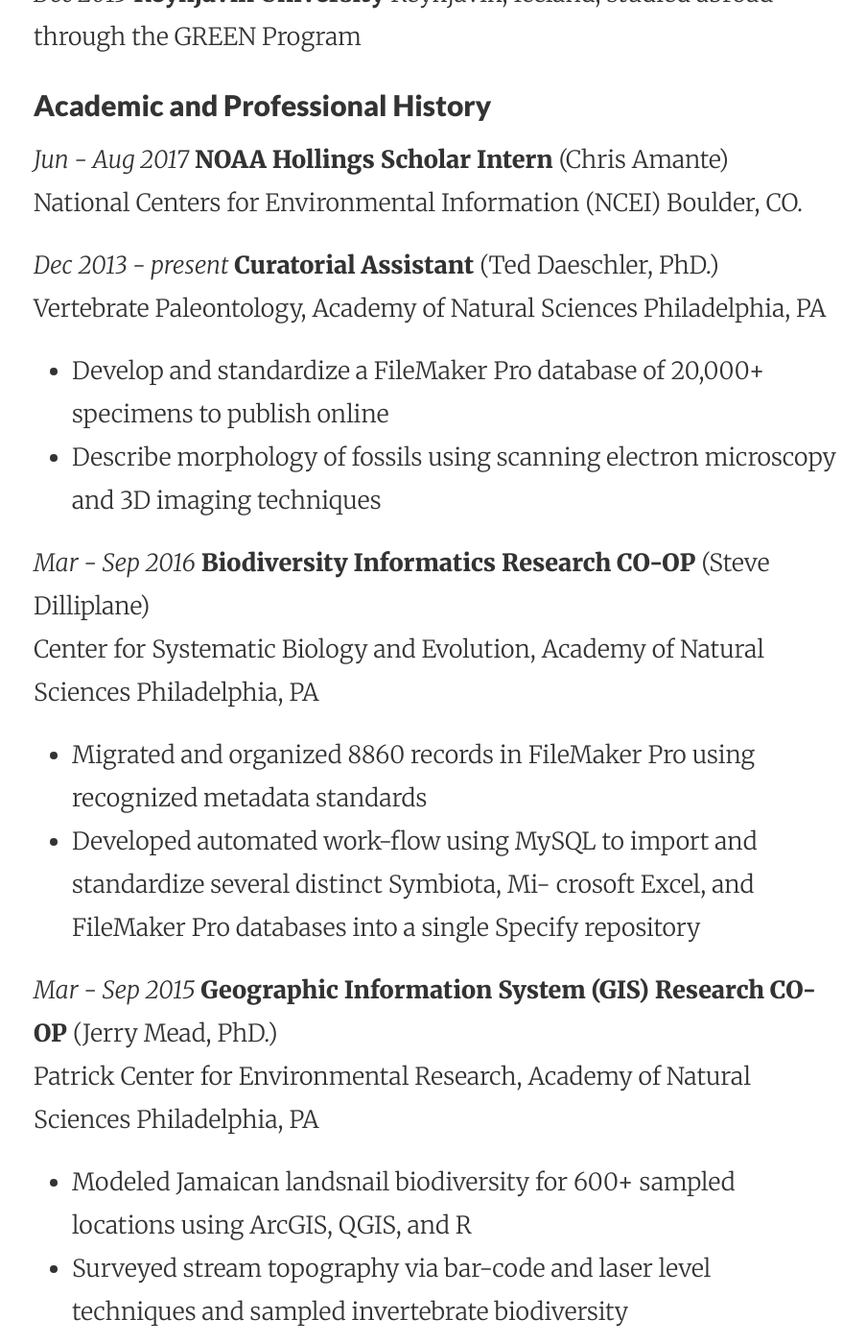
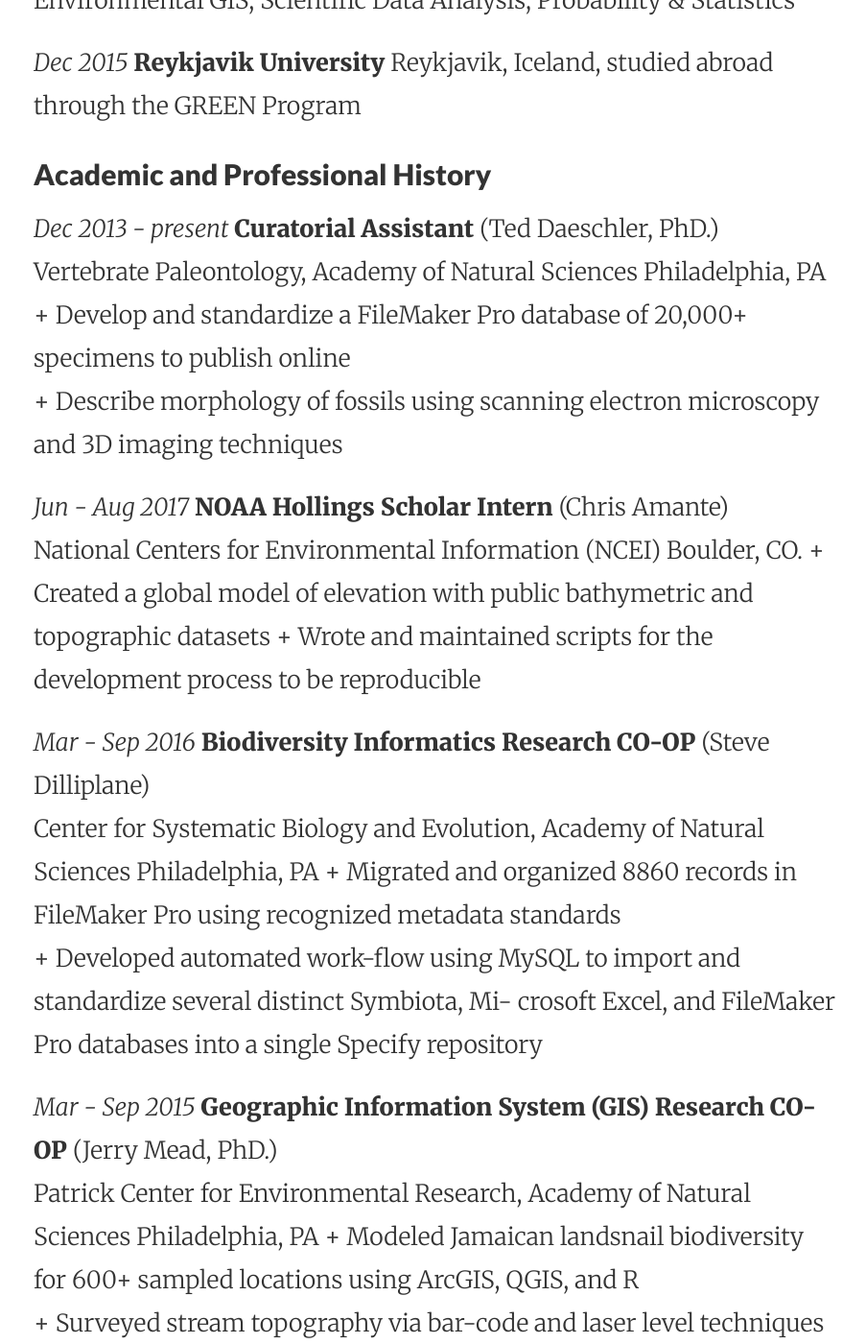
Before and after one commit to MonroeMegalonyx/vjoleary.github.io, a Jekyll site: the page built from cv.html, in a window 1280 px wide and 1400 px high, scrolled down 1094 px. Shown: the whole window at 96% size, without its empty margins (185-1088 px from the left). Built offline with Jekyll 4.4.1, drawn with Linux system fonts in a browser that asks for light colours; nearby versions of some CDN libraries; some web fonts are replaced; some of the changed text lies outside the part shown.

Commit message:
Update cv.html

```diff
--- a/cv.html
+++ b/cv.html
@@ -18,7 +18,7 @@ tags: cv
   <style type="text/css">code{white-space: pre;}</style>
 </head>
 <body>
-<h2 id="vincent-oleary">Vincent O'Leary</h2>
+<h1 id="vincent-oleary">Vincent O'Leary</h1>
 <p><a href="mailto:vincentoleary@drexel.edu">vincentoleary@drexel.edu</a><br />
 <a href="http://www.vincentoleary.com">vincentoleary.com</a><br />
 <a href="https://www.github.com/vjoleary">github.com/vjoleary</a><br />
@@ -29,99 +29,71 @@ BS <strong>Environmental Science</strong> - Minors in <em>Mathematics, Geoscienc
 <em>Relevant Courses</em>: Biogeography, Biodiversity, Earth System Processes, GIS &amp; Environmental Modeling, GIS &amp; Field Surveying Methods, Environmental GIS, Scientific Data Analysis, Probability &amp; Statistics</p>
 <p><em>Dec 2015</em> <strong>Reykjavik University</strong> Reykjavik, Iceland, studied abroad through the GREEN Program</p>
 <h2 id="academic-and-professional-history">Academic and Professional History</h2>
+<p><em>Dec 2013 - present</em> <strong>Curatorial Assistant</strong> (Ted Daeschler, PhD.)<br />
+Vertebrate Paleontology, Academy of Natural Sciences Philadelphia, PA + Develop and standardize a FileMaker Pro database of 20,000+ specimens to publish online<br />
++ Describe morphology of fossils using scanning electron microscopy and 3D imaging techniques</p>
 <p><em>Jun - Aug 2017</em> <strong>NOAA Hollings Scholar Intern</strong> (Chris Amante)<br />
-National Centers for Environmental Information (NCEI) Boulder, CO.</p>
-<p><em>Dec 2013 - present</em> <strong>Curatorial Assistant</strong> (Ted Daeschler, PhD.)<br />
-Vertebrate Paleontology, Academy of Natural Sciences Philadelphia, PA</p>
-<ul>
-<li>Develop and standardize a FileMaker Pro database of 20,000+ specimens to publish online<br />
-</li>
-<li>Describe morphology of fossils using scanning electron microscopy and 3D imaging techniques</li>
-</ul>
+National Centers for Environmental Information (NCEI) Boulder, CO. + Created a global model of elevation with public bathymetric and topographic datasets + Wrote and maintained scripts for the development process to be reproducible</p>
 <p><em>Mar - Sep 2016</em> <strong>Biodiversity Informatics Research CO-OP</strong> (Steve Dilliplane)<br />
-Center for Systematic Biology and Evolution, Academy of Natural Sciences Philadelphia, PA</p>
-<ul>
-<li>Migrated and organized 8860 records in FileMaker Pro using recognized metadata standards<br />
-</li>
-<li>Developed automated work-flow using MySQL to import and standardize several distinct Symbiota, Mi- crosoft Excel, and FileMaker Pro databases into a single Specify repository</li>
-</ul>
+Center for Systematic Biology and Evolution, Academy of Natural Sciences Philadelphia, PA + Migrated and organized 8860 records in FileMaker Pro using recognized metadata standards<br />
++ Developed automated work-flow using MySQL to import and standardize several distinct Symbiota, Mi- crosoft Excel, and FileMaker Pro databases into a single Specify repository</p>
 <p><em>Mar - Sep 2015</em> <strong>Geographic Information System (GIS) Research CO-OP</strong> (Jerry Mead, PhD.)<br />
-Patrick Center for Environmental Research, Academy of Natural Sciences Philadelphia, PA</p>
-<ul>
-<li>Modeled Jamaican landsnail biodiversity for 600+ sampled locations using ArcGIS, QGIS, and R<br />
-</li>
-<li>Surveyed stream topography via bar-code and laser level techniques and sampled invertebrate biodiversity</li>
-</ul>
+Patrick Center for Environmental Research, Academy of Natural Sciences Philadelphia, PA + Modeled Jamaican landsnail biodiversity for 600+ sampled locations using ArcGIS, QGIS, and R<br />
++ Surveyed stream topography via bar-code and laser level techniques and sampled invertebrate biodiversity</p>
 <p><em>Jun - Aug 2014</em> <strong>STAR (Students Tackling Advanced Research) Scholar</strong> (Daniel Duran, PhD.)<br />
-Drexel University Office of Undergraduate Research Philadelphia, PA</p>
-<ul>
-<li>Forecasted potential range expansion of invasive crayfish using MaxEnt and online environmental data</li>
-</ul>
+Drexel University Office of Undergraduate Research Philadelphia, PA + Forecasted potential range expansion of invasive crayfish using MaxEnt and online environmental data</p>
 <h2 id="activities">Activities</h2>
-<p><em>2016 - present</em> <strong>Student Ambassador</strong> for Drexel Fellowships Office<br />
-<em>2015</em> <strong>Founding member</strong> and event coordinator of two new student professional societies at Drexel University<br />
-<em>2013 - 2017</em> <strong>Vice President</strong> Phi Kappa Psi Fraternity Philadelphia, PA</p>
-<ul>
-<li>Presided over 70 members and implemented new messaging system to improve notifications and archiving*</li>
-</ul>
-<p><em>2013 - 2015</em> <strong>President</strong> Drexel Smart Initiatives Program - Drexel Smart House Project Philadelphia, PA</p>
-<ul>
-<li>Secured funding for original student research and partnered with Philadelphia Water Department and PECO*</li>
-</ul>
+<p><em>2016 - present</em> <strong>Student Ambassador</strong> for Drexel Fellowships Office</p>
+<p><em>2015</em> <strong>Founding member</strong> and event coordinator of two new student professional societies at Drexel University</p>
+<p><em>2013 - 2017</em> <strong>Vice President</strong> Phi Kappa Psi Fraternity Philadelphia, PA + Presided over 70 members and implemented new messaging system to improve notifications and archiving*</p>
+<p><em>2013 - 2015</em> <strong>President</strong> Drexel Smart Initiatives Program - Drexel Smart House Project Philadelphia, PA<br />
++ Secured funding for original student research and partnered with Philadelphia Water Department and PECO*</p>
 <h2 id="teaching-and-outreach">Teaching and Outreach</h2>
-<p><em>2017</em> <strong>Science fair judge</strong> for Alain Locke Elementary School science fair<br />
+<p><em>2017 - present</em> <strong>Society for Science and the Public Advocate</strong> working with the Drexel Lindy Center and community partners to develop and oversee a high school science fair mentorship program in West Philadelphia high schools <em>2017</em> <strong>Science fair judge</strong> for Alain Locke Elementary School science fair<br />
 <em>2017</em> <strong>Guest lecturer</strong> for Alain Locke Elementary School fifth grade students<br />
 <em>2016 - present</em> <strong>Drexel Community Scholar</strong> coordinating after-school STEM activities for students in West Philadelphia elementary schools<br />
 <em>2014</em> Co-created new community based learning course at Drexel focused around climate change, urban ecology, and scientific communication which was offered to 18 students in the fall term of 2014<br />
 <em>2008 - 2013</em> <strong>Educator</strong> Oglebay Good Zoo Wheeling, WV</p>
 <h2 id="presentations">Presentations</h2>
-<p>7 - (PLANNED) Shirey, V., <strong>V. O’Leary</strong>, S. Dilliplane. More Than a Map: Adventures in Biodiversity Informatics Visualization. <em>The Society For The Preservation of Natural History Collections Annual Meeting</em> 2017.<br />
-6 - (PLANNED) <strong>O’Leary,V</strong>. Digitization of the ANSP Vertebrate Paleontology collections. <em>Drexel University’s Week of Undergraduate Excellence</em> 2017.<br />
-5 - (PLANNED) <strong>O’Leary, V</strong>. Building Communities around a Shared River. <em>Drexel University’s Week of Undergraduate Excellence</em> 2017.<br />
+<p>8 - <strong>O'Leary, V</strong>., C. Amante. GLOBATO: An enhanced global relief model at 30 arc-seconds resolution. <em>NOAA Hollings Scholarship Science and Education Symposium</em> 2017.<br />
+7 - Shirey, V., <strong>V. O’Leary</strong>, S. Dilliplane. More Than a Map: Adventures in Biodiversity Informatics Visualization. <em>The Society For The Preservation of Natural History Collections Annual Meeting</em> 2017.<br />
+6 - <strong>O’Leary,V</strong>. Digitization of the ANSP Vertebrate Paleontology collections. <em>Drexel University’s Week of Undergraduate Excellence</em> 2017.<br />
+5 - <strong>O’Leary, V</strong>. Building Communities around a Shared River. <em>Drexel University’s Week of Undergraduate Excellence</em> 2017.<br />
 4 - <strong>O’Leary, V</strong>., T. Daeschler. Building an urban ecology curriculum along the Schuylkill River walking trail. <em>Student Conference on Global Challenges</em> 2016.<br />
 3 - <strong>O’Leary, V</strong>. 1 Footpath, 100 Stories: Climate change and the importance of ”talking science”. <em>Presented twice for Drexel University’s Undergraduate Research Nerd Nite</em> 2016.<br />
 2 - <strong>O’Leary, V</strong>., M. Sei, G. Rosenberg and J. Mead. Defining spatial distributions of landsnail biodiversity in Jamaica. <em>1) the National Conference on Undergraduate Research, 2) the Harvard Undergraduate Research Conference, and 3) the Stanford Undergraduate Research Conference</em> 2016.<br />
 1 - <strong>O'Leary, V</strong>., Z. Loughman. Habitat Preferences and Movement Patterns of Invasive Virile Crayfish Determined by Radio-Telemetry. <em>National Junior Science and Humanities Symposium</em> 2013.</p>
 <h2 id="posters">Posters</h2>
-<p>5 - (DECLINED) <strong>O’Leary, V</strong>., V. Shirey, S. Dilliplane. Connecting natural history collections to their his- torical context and telling those stories to a global online audience. <em>Ecological Society of America Annual Meeting</em> 2017.<br />
-4 - (PLANNED) Shirey, V., <strong>V. O’Leary</strong>, S. Dilliplane. Big Data Opportunities in Ecological and Biodiversity Informatics: A Functional Trait Perspective. <em>Digital Data in Biodiversity Research Conference</em> 2017.<br />
+<p>6 - (PLANNED) <strong>O'Leary, V</strong>., C. Amante. GLOBATO: An enhanced global relief model at 30 arc-seconds resolution. <em>American Geophysical Union Annual Meeting</em> 2017.<br />
+5 - (DECLINED) <strong>O’Leary, V</strong>., V. Shirey, S. Dilliplane. Connecting natural history collections to their historical context and telling those stories to a global online audience. <em>Ecological Society of America Annual Meeting</em> 2017.<br />
+4 - Shirey, V., <strong>V. O’Leary</strong>, S. Dilliplane. Big Data Opportunities in Ecological and Biodiversity Informatics: A Functional Trait Perspective. <em>Digital Data in Biodiversity Research Conference</em> 2017.<br />
 3 - Raphelson, M., <strong>V. O’Leary</strong>, A. Adams, K. Luckenbill and T. Daeschler. Student projects using digital imaging techniques in Vertebrate Paleontology to capture new details of Late Devonian-age fossils. <em>Drexel University Research Day</em> 2016.<br />
 2 - <strong>O’Leary, V</strong>., D. Duran. Niche Modeling for Management of Invasive Crayfish. <em>STAR Scholars Summer Showcase Program</em> 2014.<br />
 1 - <strong>O'Leary, V</strong>., Z. Loughman. A Multi-Year Analysis of Orconectid Crayfish Invasion Dynamics in West Virginia Utilizing Laboratory and Field Methodologies. <em>Science Talent Search Competition</em> 2013.</p>
 <h2 id="awards-and-grants">Awards and Grants</h2>
-<p><em>2017</em></p>
-<ul>
-<li>Truman Scholarship<br />
-</li>
-<li>Udall Scholarship<br />
-</li>
-<li>Society for Science and the Public Advocate Grant ($3,000)</li>
-</ul>
-<p><em>2016</em></p>
-<ul>
-<li>National Oceanic and Atmospheric Administration (NOAA) Hollings Scholarship<br />
-</li>
-<li>Drexel University ExCITe Center Seed Fund Research Grant ($5,000)<br />
-</li>
-<li>Drexel University Steinbright Corporate Partners Scholarship<br />
-</li>
-<li>American Leadership Academy NBD Scholarship</li>
-</ul>
-<p><em>2015</em> Drexel University Office of Undergraduate Research SuperNova Fellow<br />
-<em>2013</em> Minor planet 28592 named ”O’Leary” for being a finalist of the Intel Science Talent Search<br />
-<em>2012</em> Drexel University Tuition Scholarship at the Intel International Science and Engineering Fair</p>
+<p><em>2017</em> + Truman Scholarship<br />
++ Udall Scholarship<br />
++ Society for Science and the Public Advocate Grant ($3,000) + Drexel University Arcadia Grant ($3000)</p>
+<p><em>2016</em> + National Oceanic and Atmospheric Administration (NOAA) Hollings Scholarship<br />
++ Drexel University ExCITe Center Seed Fund Research Grant ($5,000)<br />
++ Drexel University Steinbright Corporate Partners Scholarship<br />
++ American Leadership Academy NBD Scholarship</p>
+<p><em>2015</em> + Drexel University Office of Undergraduate Research SuperNova Fellow</p>
+<p><em>2013</em> + Minor planet 28592 named ”O’Leary” for being a finalist of the Intel Science Talent Search</p>
+<p><em>2012</em> + Drexel University Tuition Scholarship at the Intel International Science and Engineering Fair</p>
 <h2 id="professional-societies">Professional Societies</h2>
 <p><em>since 2017</em> - American Association for the Advancement of Science (AAAS)<br />
+<em>since 2017</em> - American Geophysical Union (AGU)<br />
 <em>since 2017</em> - Society for the Preservation of Natural History Collections (SPNHC)<br />
-<em>since 2014</em> - Ecological Society of America (ESA)<br />
-<em>since 2014</em> - Geological Society of America (GSA)<br />
+<em>since 2014</em> - Ecological Society of America (ESA) <em>since 2014</em> - Geological Society of America (GSA)<br />
 <em>since 2009</em> - Society for Science and the Public (SSP)</p>
 <h2 id="skills">Skills</h2>
 <p><strong>Field and Lab</strong><br />
 Kinematic surveying using RTK/PPK and total station (TST) units, Barcode and laser level surveying, Water quality via YSI measurements, Marsh-McBirney flow meter, Backpack electrofishing, Seine net collecting, Tracking via radio-telemetry, Open channel hydraulic surveys, Scanning electron (SEM) and Petrographic microscopy</p>
 <p><strong>Computer</strong><br />
-R, Python, SQL, FileMaker Pro, Markdown (This CV is written in Markdown), LaTeX, Git/GitHub, QGIS, ArcGIS, MaxEnt, EstimateS, UNIX Shell</p>
+R, Python, SQL, FileMaker Pro, Git/GitHub, Bash scripting, GDAL/OGR, QGIS, ArcGIS, MaxEnt, Markdown (This CV is written in Markdown), LaTeX</p>
 </body>
 </html>
 
+
 {% include post_footer.html %}
```
